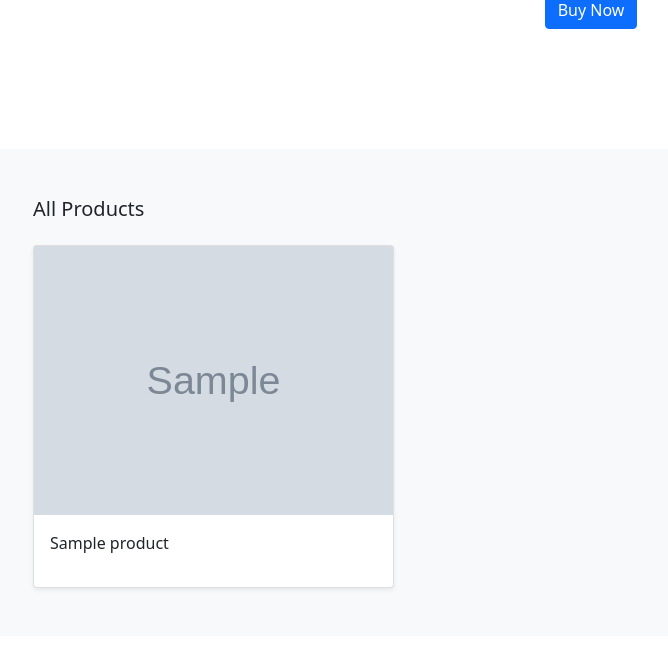
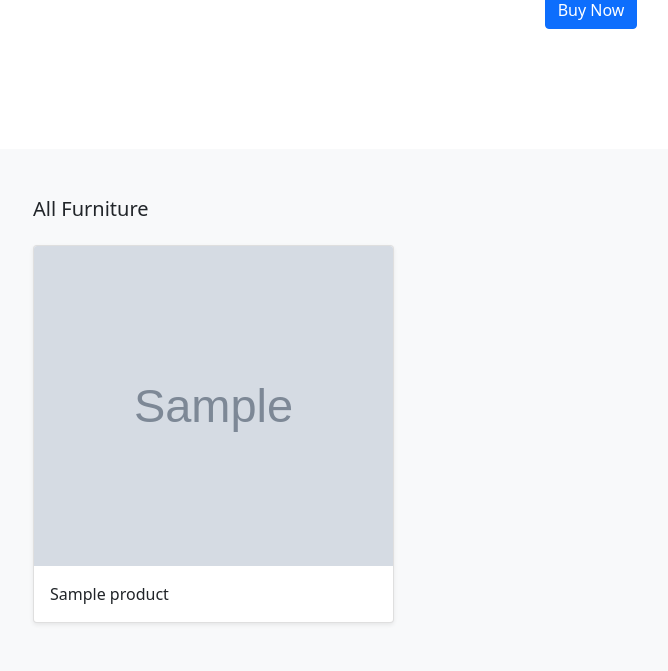
Before and after one commit to RometKallas/online_store, a Django app: page / in a window 1280 px wide. Shown: the part 320-991 px from the top of the page, without its empty margins (49-717 px from the left). Before the commit the page ends 911 px from the top, so only its background shows below. Run offline with Django 3.2, Linux system fonts and the light colour scheme; tables that the repository leaves empty hold one stand-in row (values such as "Sample post"); grey boxes marked "Sample" are stand-in pictures.

Commit message:
Fix first page, add static css and also refer to the static dir in settings - CU-jfafky

```diff
--- a/online_store/settings.py
+++ b/online_store/settings.py
@@ -122,5 +122,9 @@ USE_TZ = True
 
 STATIC_URL = '/static/'
 
+STATICFILES_DIRS = [
+    os.path.join(BASE_DIR, 'static'),
+]
+
 MEDIA_URL = '/media/'
 MEDIA_ROOT = os.path.join(BASE_DIR, 'media/')
--- /dev/null
+++ b/static/css/style.css
@@ -0,0 +1,5 @@
+.card-img-top {
+    width: 100%;
+    height: 25vw;
+    object-fit: cover;
+}
--- a/templates/store/base.html
+++ b/templates/store/base.html
@@ -1,5 +1,6 @@
 <!-- to load static files like css-->
 {% load static %}
+
 <!DOCTYPE html>
 <html>
 
@@ -10,6 +11,8 @@
     <link href="https://cdn.jsdelivr.net/npm/bootstrap@5.0.0/dist/css/bootstrap.min.css" rel="stylesheet" integrity="sha384-wEmeIV1mKuiNpC+IOBjI7aAzPcEZeedi5yW5f2yOq55WWLwNGmvvx4Um1vskeMj0" crossorigin="anonymous">
     <script src="https://cdn.jsdelivr.net/npm/@popperjs/core@2.9.2/dist/umd/popper.min.js" integrity="sha384-IQsoLXl5PILFhosVNubq5LC7Qb9DXgDA9i+tQ8Zj3iwWAwPtgFTxbJ8NT4GN1R8p" crossorigin="anonymous"></script>
     <script src="https://cdn.jsdelivr.net/npm/bootstrap@5.0.0/dist/js/bootstrap.min.js" integrity="sha384-lpyLfhYuitXl2zRZ5Bn2fqnhNAKOAaM/0Kr9laMspuaMiZfGmfwRNFh8HlMy49eQ" crossorigin="anonymous"></script>
+    <link rel="stylesheet" type="text/css" href="{% static 'css/style.css' %}">
+
 </head>
 
 <body>
--- a/templates/store/home.html
+++ b/templates/store/home.html
@@ -1,9 +1,12 @@
 <!-- Load the base into the template-->
 {% extends './base.html' %}
 {% load static %}
+
 {% block title %}Children Furniture | Home{% endblock %}
 
 {% block content %}
+
+<main>
 
 <section class="py-5 text-center container">
     <div class="row py-lg-5">
@@ -20,33 +23,30 @@
   <div class="album py-5 bg-light">
     <div class="container">
 
-      <div class="pb-3 h5">All Products</div>
+      <div class="pb-3 h5">All Furniture</div>
       <div class="row row-cols-1 row-cols-sm-2 row-cols-md-3 g-3">
 
         {% for product in products %}
 
         <div class="col">
           <div class="card shadow-sm">
-            <img class="img-fluid" alt "Responsive image" src="{{ product.image.url }}">
+            <img class="card-img-top" alt="Responsive image" src="{{ product.image.url }}">
             <div class="card-body">
               <p class="card-text">
-                <a class="text-dark text-decoration-none" href="">{{ product.title }}<a/>
+                <a class="text-dark text-decoration-none" href="{{ product.get_absolute_url }}">{{ product.title }}</a>
               </p>
-          </div>
+
+              </div>
+             </div>
+            </div>
+
+            {% endfor %}
+
         </div>
 
-      {% endfor %}
-
-
-
-
-
-
-
-
-      </div>
     </div>
   </div>
 
+</main>
 
 {% endblock %}
```
Also changed, not shown: media/images/CatNavs02_KidsHome_3_1-210331-1617208879658.jpeg (added), media/images/Lastelaud-childrens-table_1.jpg (added).
